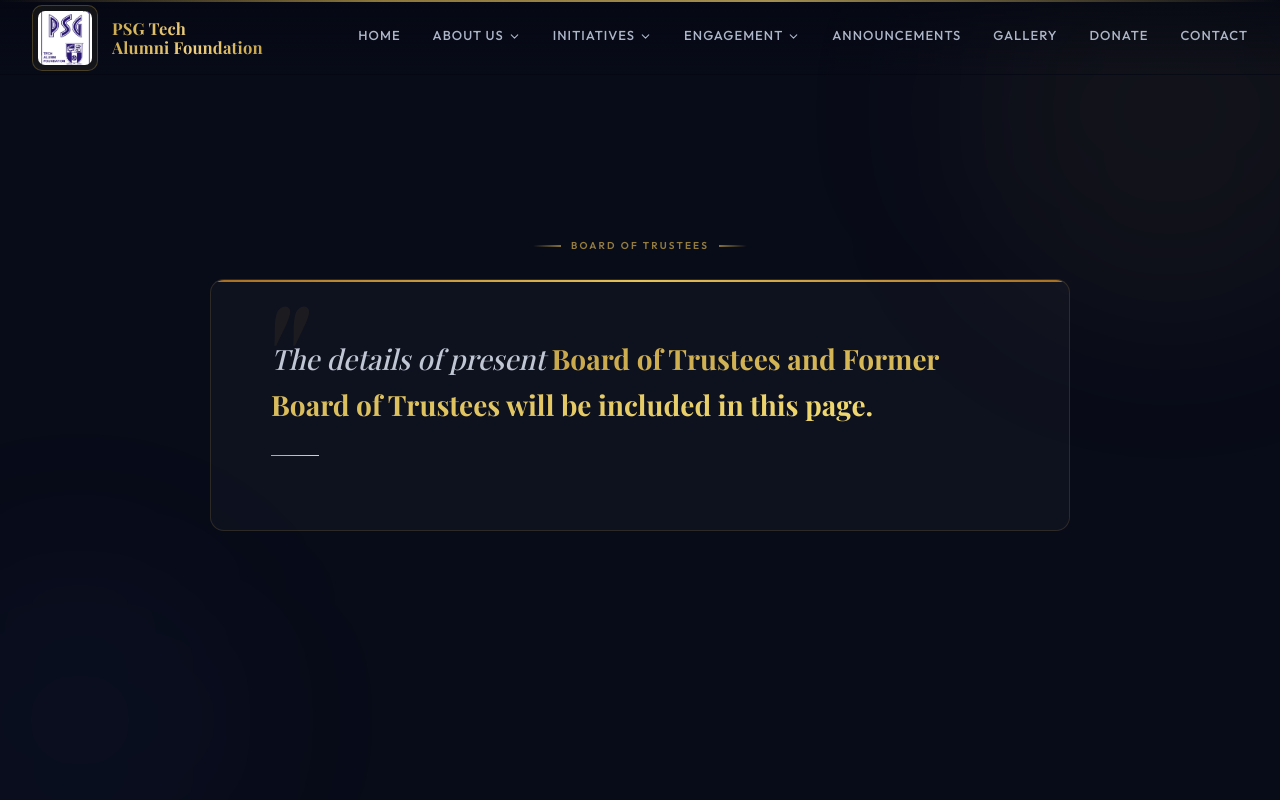
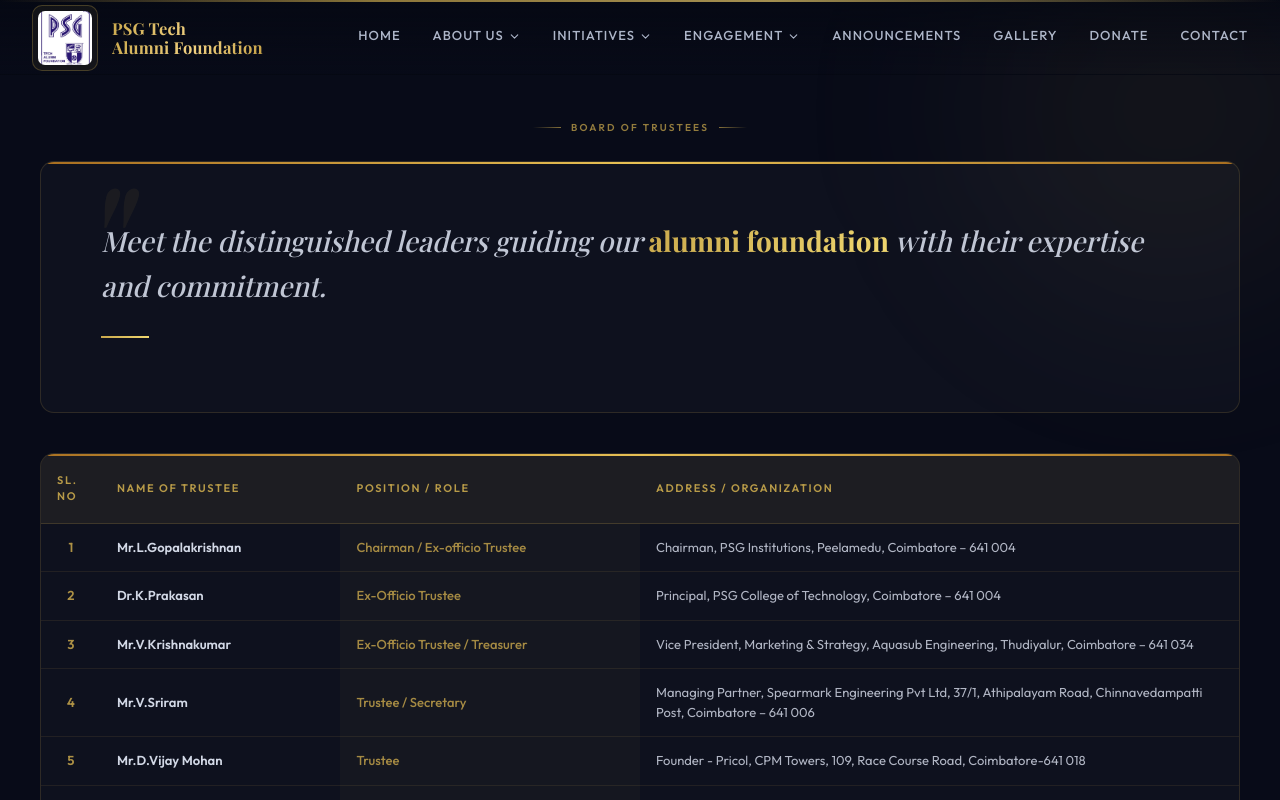
Before and after one commit to Vijay-Psgtech/Psg_Alumni_Foundation, a React (Vite) app: page /trustees in a window 1280 px wide. Shown: the top 800 px of the page. Built offline with nearby package versions, Linux system fonts and the light colour scheme; a web font is replaced by a local one.

Commit message:
Board of trustees list has been updated.

```diff
--- a/src/pages/AboutUs/Trustees.jsx
+++ b/src/pages/AboutUs/Trustees.jsx
@@ -1,14 +1,40 @@
 import React from "react";
 import { motion } from "framer-motion";
 
-const TrusteesPage = () => (
+const TrusteesPage = () => {
+  const trustees = [
+    { sl: 1, name: "Mr.L.Gopalakrishnan", position: "Chairman / Ex-officio Trustee", address: "Chairman, PSG Institutions, Peelamedu, Coimbatore – 641 004" },
+    { sl: 2, name: "Dr.K.Prakasan", position: "Ex-Officio Trustee", address: "Principal, PSG College of Technology, Coimbatore – 641 004" },
+    { sl: 3, name: "Mr.V.Krishnakumar", position: "Ex-Officio Trustee / Treasurer", address: "Vice President, Marketing & Strategy, Aquasub Engineering, Thudiyalur, Coimbatore – 641 034" },
+    { sl: 4, name: "Mr.V.Sriram", position: "Trustee / Secretary", address: "Managing Partner, Spearmark Engineering Pvt Ltd, 37/1, Athipalayam Road, Chinnavedampatti Post, Coimbatore – 641 006" },
+    { sl: 5, name: "Mr.D.Vijay Mohan", position: "Trustee", address: "Founder - Pricol, CPM Towers, 109, Race Course Road, Coimbatore-641 018" },
+    { sl: 6, name: "Dr.V.Kovaichelvan", position: "Trustee", address: "Former Director, TVS Institute for Quality and Leadership, TVS Motor Company Ltd., Bengaluru- 562107" },
+    { sl: 7, name: "Mr.R.Gowthaman", position: "Trustee", address: "Kanchana Mahal A/C, BRG Madepalli, Bargur, Krishnagiri – 635 104" },
+    { sl: 8, name: "Mr.D.Nandakumar", position: "Trustee", address: "Managing Director, Selvam Agencies, 40, Dr.Nanjappa Road, Coimbatore – 641 018" },
+    { sl: 9, name: "Mr.N.Krishna Samraj", position: "Trustee", address: "Managing Director, Magna Electro Castings Limited, 43, Balasundaram Road, Pappanaickenpalayam, Coimbatore – 641 018" },
+    { sl: 10, name: "Mr.K.Velusamy", position: "Trustee", address: "Managing Director, Marks Engineering, 491/4, Karumathampatty Annur Road, Kaduvettipalayam Post, Coimbatore – 641-659" },
+    { sl: 11, name: "Mr.G.Srinivasan", position: "Trustee", address: "Managing Director, Srinivasan Associates Pvt. Ltd., Coimbatore – 641 004" },
+    { sl: 12, name: "Mr.V.Sundaram", position: "Trustee", address: "Managing Director, Sundar Enterprise, E-29, SIDCO Private Industrial Estate, Kurichi, Coimbatore - 641021" },
+    { sl: 13, name: "Mr.R.Saravanan", position: "Trustee", address: "Managing Director, Sandfits Foundries Pvt. Ltd., S F No.655/ 4B, Ravathur Pirivu, Irugur, Coimbatore – 641 402" },
+    { sl: 14, name: "Dr.K.Sureshkumar", position: "Trustee", address: "Executive Director, PSG STEP, PSG College of Technology, Peelamedu, Coimbatore – 641 004" },
+    { sl: 15, name: "Dr.P.Radhakrishnan", position: "Trustee", address: "115, GV Residency, Sowripalayam, Coimbatore – 641 028" },
+    { sl: 16, name: "Mr.C.Raviselvan", position: "Trustee", address: "Director, GEM Equipments Ltd, S F No. 103, Arasur, Coimbatore 641 407" },
+    { sl: 17, name: "Mr.R.Mylsamy", position: "Trustee", address: "Managing Director, M M Gears Pvt Ltd, 1/285, Mudalipalayam Road, Arasur, Coimbatore 641 407" },
+    { sl: 18, name: "Mr.L.K.M.Aadhi", position: "Trustee", address: "Chairman, Elkayem Auto Ancillaries P Ltd, 159B, SIPCOT Industrial Complex, Hosur - 635 126" },
+    { sl: 19, name: "Dr.A.V.Vardharajan", position: "Trustee", address: "Chairman, AV Group of Companies, SF No.200/1 A, Trichy Road, Ravathur Pirivu, Kannapalayam Post, Coimbatore - 641 402" },
+    { sl: 20, name: "Mr.R.Palaniswami", position: "Trustee", address: "Chief Executive, Rangasayee Alloy Castings, Avanashi Road, Arasur, Coimbatore - 641 407" },
+    { sl: 21, name: "Mr.R.S.Krishnaswamy", position: "Trustee", address: "A2/27, Sreevatsa Enclave, GN Mills Post, Coimbatore – 641 029" },
+    { sl: 22, name: "Dr.R.Rudramoorthy", position: "Trustee", address: "Former Principal, PSG College of Technology, Peelamedu, Coimbatore – 641 004" },
+  ];
+
+  return (
     <>
       <style>{`
         @import url('https://fonts.googleapis.com/css2?family=Playfair+Display:ital,wght@0,700;0,800;1,600&family=Outfit:wght@300;400;500;600&display=swap');
-      .vision-page{background:#080b18;padding:110px 24px;font-family:'Outfit',sans-serif;position:relative;overflow:hidden;min-height:100vh;display:flex;align-items:center;}
+        .vision-page{background:#080b18;padding:110px 24px;font-family:'Outfit',sans-serif;position:relative;overflow:hidden;min-height:auto;display:flex;align-items:center;}
         .vision-orb{position:absolute;border-radius:50%;filter:blur(90px);pointer-events:none;}
-      .vision-container{max-width:860px;margin:0 auto;text-align:center;position:relative;z-index:2;width:100%;}
-      .vision-eyebrow{display:inline-flex;align-items:center;gap:10px;font-size:10px;font-weight:600;letter-spacing:.22em;text-transform:uppercase;color:rgba(201,168,76,.72);margin-bottom:26px;}
+        .vision-container{max-width:1200px;margin:0 auto;position:relative;z-index:2;width:100%;}
+        .vision-eyebrow{display:inline-flex;align-items:center;gap:10px;font-size:10px;font-weight:600;letter-spacing:.22em;text-transform:uppercase;color:rgba(201,168,76,.72);margin-bottom:26px;justify-content:center;width:100%;}
         .vision-eyebrow .vline{width:28px;height:1.5px;background:linear-gradient(90deg,transparent,rgba(201,168,76,.65));}
         .vision-card{position:relative;background:rgba(255,255,255,.028);border:1px solid rgba(201,168,76,.17);border-radius:14px;padding:56px 60px;text-align:left;overflow:hidden;margin-bottom:40px;}
         .vision-card::before{content:'';position:absolute;top:0;left:0;right:0;height:2px;background:linear-gradient(90deg,#a86e20,#e8c255,#a86e20);}
@@ -17,7 +43,35 @@ const TrusteesPage = () => (
         .vision-text strong{font-style:normal;font-weight:700;background:linear-gradient(130deg,#c9a84c,#f0d870);-webkit-background-clip:text;-webkit-text-fill-color:transparent;}
         .vision-divider{width:48px;height:1.5px;background:linear-gradient(90deg,#c9a84c,#f0d870);margin:28px 0 18px;}
         .vision-footer{font-size:10px;font-weight:600;letter-spacing:.2em;text-transform:uppercase;color:rgba(200,215,240,.3);}
-      @media(max-width:600px){.vision-card{padding:36px 24px;}}
+
+        .trustees-table-wrapper{position:relative;background:rgba(255,255,255,.028);border:1px solid rgba(201,168,76,.17);border-radius:14px;overflow:hidden;margin-bottom:40px;}
+        .trustees-table-wrapper::before{content:'';position:absolute;top:0;left:0;right:0;height:2px;background:linear-gradient(90deg,#a86e20,#e8c255,#a86e20);z-index:1;}
+        .trustees-table{width:100%;border-collapse:collapse;z-index:2;position:relative;}
+        .trustees-table thead{background:rgba(201,168,76,.08);border-bottom:1px solid rgba(201,168,76,.25);}
+        .trustees-table th{padding:18px 16px;text-align:left;font-weight:600;font-size:11px;letter-spacing:.15em;text-transform:uppercase;color:rgba(201,168,76,.9);font-family:'Outfit',sans-serif;}
+        .trustees-table tbody tr{border-bottom:1px solid rgba(201,168,76,.1);transition:background .3s ease;}
+        .trustees-table tbody tr:hover{background:rgba(201,168,76,.04);}
+        .trustees-table td{padding:14px 16px;color:rgba(232,238,252,.75);font-size:13px;font-family:'Outfit',sans-serif;line-height:1.5;}
+        .trustees-table td.sl-col{font-weight:600;color:rgba(201,168,76,.85);width:40px;text-align:center;}
+        .trustees-table td.name-col{font-weight:600;color:rgba(232,238,252,.9);min-width:150px;}
+        .trustees-table td.position-col{background:rgba(201,168,76,.04);font-weight:500;color:rgba(201,168,76,.8);}
+
+        @media(max-width:768px){
+          .vision-card{padding:36px 24px;}
+          .trustees-table-wrapper{margin-bottom:20px;}
+          .trustees-table th,.trustees-table td{padding:10px 8px;font-size:11px;}
+          .trustees-table{font-size:12px;}
+          .vision-eyebrow{flex-direction:column;gap:8px;}
+          .vision-eyebrow .vline{width:20px;}
+        }
+
+        @media(max-width:600px){
+          .vision-page{padding:80px 16px;}
+          .vision-card{padding:24px 16px;}
+          .trustees-table-wrapper{border-radius:10px;}
+          .trustees-table th,.trustees-table td{padding:8px 6px;font-size:10px;}
+          .trustees-table{font-size:11px;}
+        }
       `}</style>
 
       <section className="vision-page">
@@ -34,14 +88,37 @@ const TrusteesPage = () => (
           <motion.div className="vision-card" initial={{opacity:0,y:38}} whileInView={{opacity:1,y:0}} transition={{duration:.9,delay:.2}} viewport={{once:true}}>
             <div className="vision-qmark">"</div>
             <p className="vision-text">
-            The details of present <strong> Board of Trustees and Former Board of Trustees will be included in this page.</strong>
+              Meet the distinguished leaders guiding our <strong>alumni foundation</strong> with their expertise and commitment.
             </p>
             <div className="vision-divider"/>
-          {/* <div className="vision-footer">Vision Statement</div> */}
+          </motion.div>
+
+          <motion.div className="trustees-table-wrapper" initial={{opacity:0,y:38}} whileInView={{opacity:1,y:0}} transition={{duration:.9,delay:.4}} viewport={{once:true}}>
+            <table className="trustees-table">
+              <thead>
+                <tr>
+                  <th style={{width:"5%"}}>Sl. No</th>
+                  <th style={{width:"20%"}}>Name of Trustee</th>
+                  <th style={{width:"25%"}}>Position / Role</th>
+                  <th style={{width:"50%"}}>Address / Organization</th>
+                </tr>
+              </thead>
+              <tbody>
+                {trustees.map((trustee, idx) => (
+                  <motion.tr key={trustee.sl} initial={{opacity:0}} whileInView={{opacity:1}} transition={{duration:.5,delay:.05*idx}} viewport={{once:true}}>
+                    <td className="sl-col">{trustee.sl}</td>
+                    <td className="name-col">{trustee.name}</td>
+                    <td className="position-col">{trustee.position}</td>
+                    <td>{trustee.address}</td>
+                  </motion.tr>
+                ))}
+              </tbody>
+            </table>
           </motion.div>
         </div>
       </section>
     </>
   );
+};
 
 export default TrusteesPage;
--- a/src/sections/About.jsx
+++ b/src/sections/About.jsx
@@ -567,7 +567,7 @@ export default function AboutPage() {
         <ObjectivesPage />
 
         {/* 2e. BOARD OF TRUSTEES */}
-        <div className="ap-inner">
+        {/* <div className="ap-inner">
           <motion.div
             className="ap-section"
             initial={{ opacity: 0, y: 28 }}
@@ -585,7 +585,7 @@ export default function AboutPage() {
 
             </p>
 
-            {/* <div className="sidebar">
+            <div className="sidebar">
               <div className="sidebar-title">Board of Trustees</div>
               <div className="sidebar-subtitle">
                 Present trustees and ex-officio members
@@ -601,9 +601,9 @@ export default function AboutPage() {
                   Contact
                 </a>
               </div>
-            </div> */}
+            </div>
           </motion.div>
-        </div>
+        </div> */}
       </main>
     </>
   );
```
Lines whose indentation alone changed are shown as unchanged.
